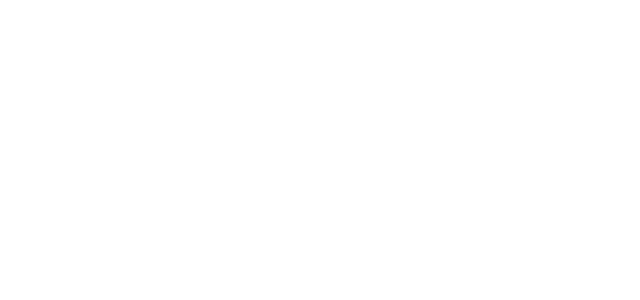
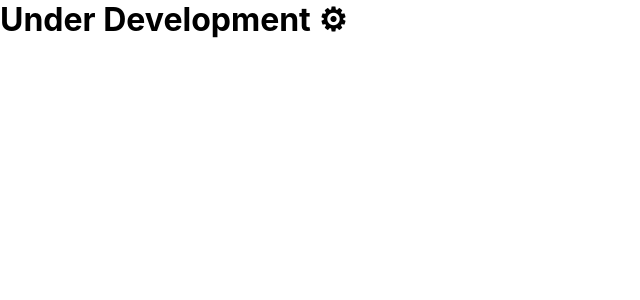
Before and after one commit to arndom/ideabox, a React (Create React App) app: page / in a window 1280 px wide. Shown: the top 300 px of the page, without its empty margins (0-640 px from the left). Built offline with nearby package versions, Linux system fonts and the light colour scheme.

Commit message:
placeholder added to test amplify

```diff
--- a/public/index.html
+++ b/public/index.html
@@ -24,7 +24,7 @@
       work correctly both with client-side routing and a non-root public URL.
       Learn how to configure a non-root public URL by running `npm run build`.
     -->
-    <title>React App</title>
+    <title>Idea Box</title>
   </head>
   <body>
     <noscript>You need to enable JavaScript to run this app.</noscript>
--- a/src/App.js
+++ b/src/App.js
@@ -3,7 +3,7 @@ import './App.css';
 function App() {
   return (
     <div className= 'app'>
-
+        <h1>Under Development ⚙</h1>
     </div>
   );
 }
```
